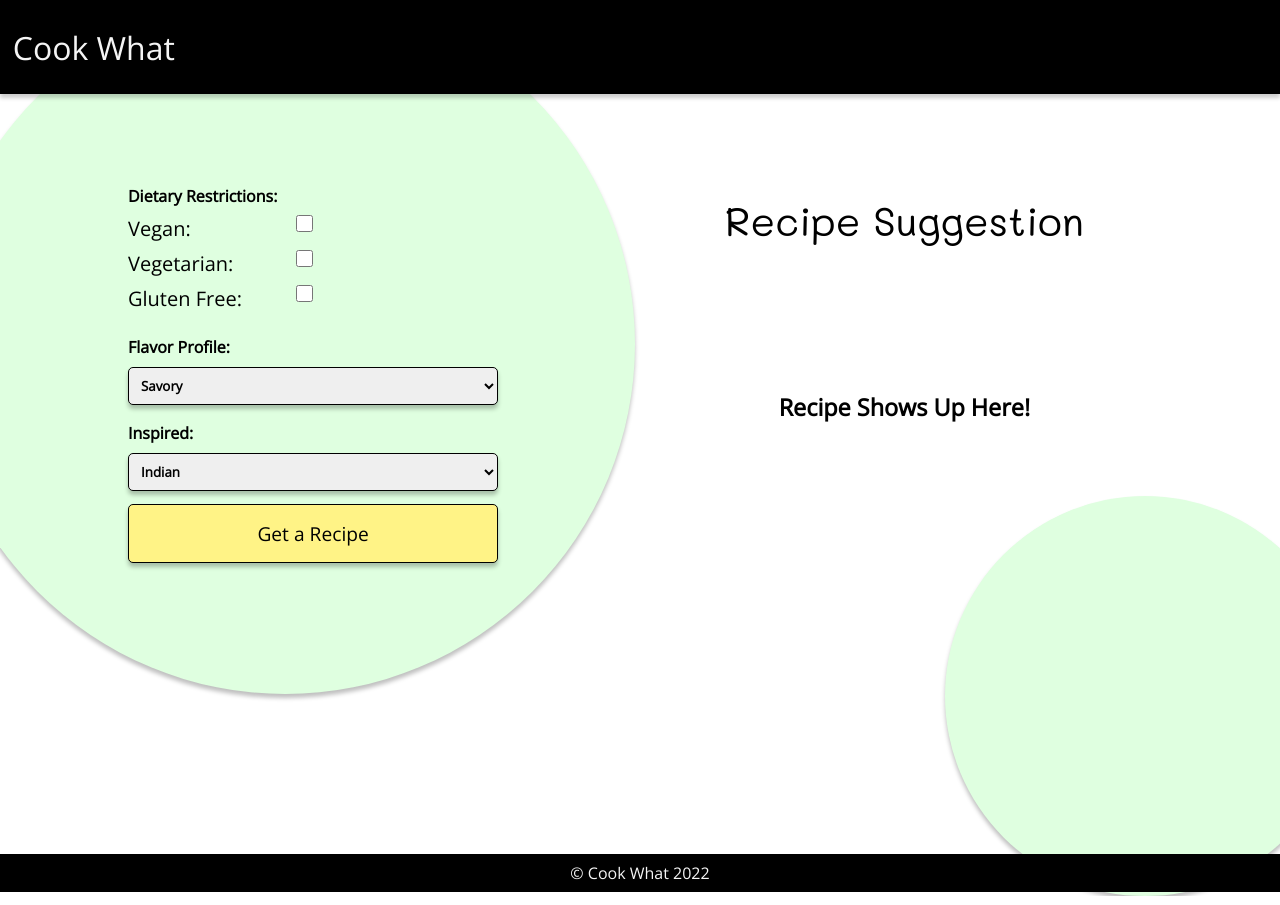
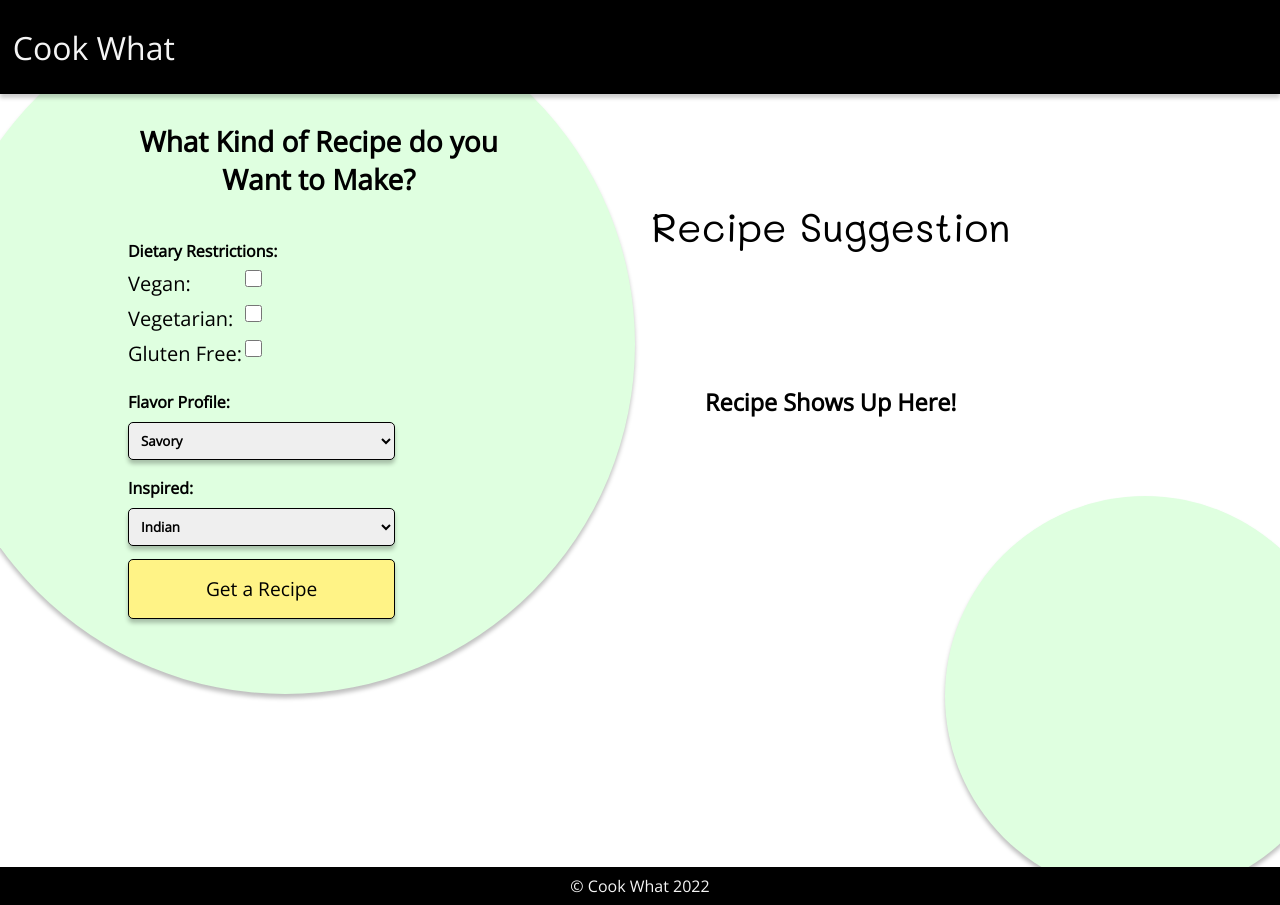
Before and after one commit to hoperw/cookWhat, a React (Create React App) app: page / in a window 1280 px wide. Shown: the top 905 px of the page. Built offline with nearby package versions, Linux system fonts and the light colour scheme.

Commit message:
added heading for form

```diff
--- a/src/App.css
+++ b/src/App.css
@@ -22,17 +22,23 @@ main {
   margin-bottom: 200px;
 }
 
+.form-h1 {
+  text-align: center;
+  font-size: 1.4em;
+  margin-bottom: 1.5em;
+}
+
 /**
   Form Styles
 **/
 
 .form-wrapper, #recipe-form {
   width: 100%;
+  margin-bottom: 1em;
 }
 
 .form-wrapper {
   display: flex;
-  flex-direction: column;
   padding: 1.4em;
   min-height: 70vh;
 }
--- a/src/components/Form.js
+++ b/src/components/Form.js
@@ -98,6 +98,8 @@ export default function Form() {
     return (
         <div className="form-wrapper">
         <div className="shape1"></div>
+        <div>
+        <h1 className="form-h1">What Kind of Recipe do you Want to Make?</h1>
         <form id="recipe-form" onSubmit={handleSubmit}>
             <div className="checkbox-wrapper">
                 <h3 className="section-label">Dietary Restrictions: </h3>
@@ -172,9 +174,9 @@ export default function Form() {
             </div>
             <button id="form-submit" onClick={getRecipe}>Get a Recipe</button>
         </form>
+        </div>
             <div className="shape2"></div>
             <RecipeDisplay recipe={recipe} />
-
         </div>
     )
 }
--- a/src/recipeDisplay.css
+++ b/src/recipeDisplay.css
@@ -7,11 +7,12 @@
     height: 400px;
     width: 90%;
     padding: 1em;
-    margin: auto;
+    margin: 0;
 }
 #recipe-display h2 {
     font-family: 'Mali', 'cursive', 'sans-serif';
     font-size: 2em;
+    margin: 0;
 }
 .recipe-img-wrapper {
     display: flex;
@@ -22,6 +23,7 @@
 }
 #recipe-name {
     text-align: center;
+    max-width: 70%;
     font-weight: 400;
     font-size: 1.4rem;
     margin-bottom: .8rem;
```
